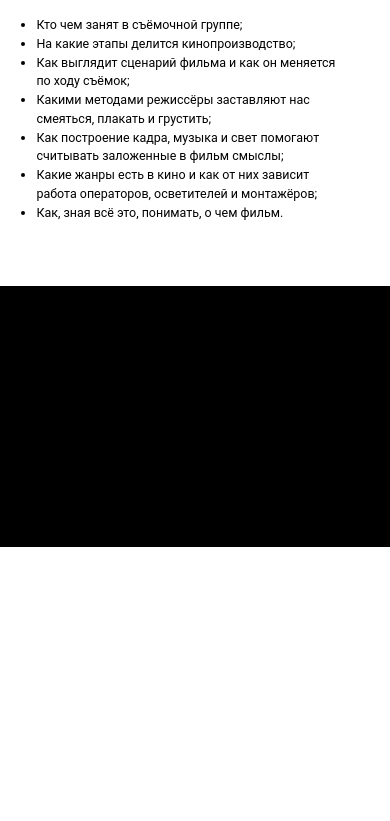
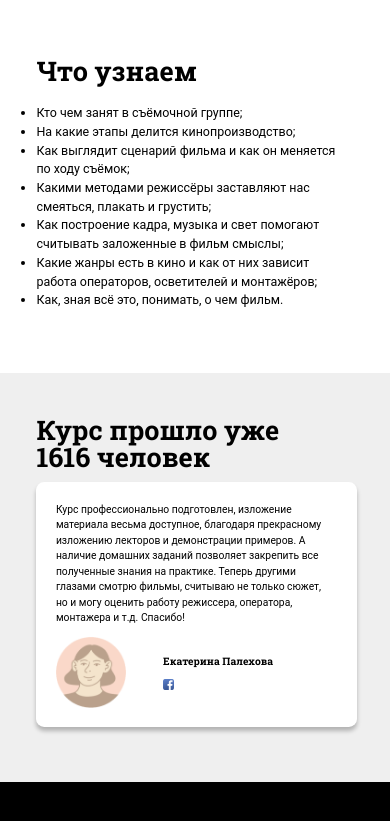
Before and after one commit to keha12345/Curiosity, a plain HTML site: page index.html in a window 390 px wide. Shown: the part 1035-1856 px from the top of the page. Before the commit the page ends 1582 px from the top, so only its background shows below. Drawn offline with Linux system fonts and the light colour scheme.

Commit message:
Masha_08.10.21 11:00

```diff
--- a/index.html
+++ b/index.html
@@ -92,6 +92,32 @@
             </section>
             <section class="masha-bg-total">
                 <!-- Для Маши -->
+                <div class="masha">
+                    <div class="back-grey">
+                        <div class="wrapper">
+                            <h2>
+                                Курс прошло уже 1616&nbsp;человек
+                            </h2>
+                            <div class="review">
+                                <p>Курс профессионально подготовлен, изложение материала весьма доступное, благодаря прекрасному
+                                    изложению лекторов и демонстрации примеров. А наличие домашних заданий позволяет закрепить
+                                    все полученные знания на практике. Теперь другими глазами смотрю фильмы, считываю не только
+                                    сюжет, но и могу оценить работу режиссера, оператора, монтажера и т.д. Спасибо!
+                                </p>
+                                <div class="review-autor">
+                                    <img class="autor-photo" src="./src/review-author-photo.png" alt="review-author-photo">
+                                    <div class="autor-name">
+                                        <p>
+                                            Екатерина Палехова
+                                        </p>
+                                        <img class="fb-logo" src="./src/fb_2 1.png" alt="fb-logo">
+                                    </div>
+                                </div>
+                            </div>
+
+                        </div>
+                    </div>
+                </div>
                 <!-- test -->
             </section>
             <section class="sasha-bg-price">
--- a/style.css
+++ b/style.css
@@ -439,6 +439,140 @@ a {
 /* не трогать */
 
 /* Начало Для Маша */
+p{
+    margin: 2.5vw 0;
+}
+h2{
+    font-family: Roboto Slab, Arial, serif;
+    font-style: normal;
+    font-weight: 700;
+    margin: 3vw 0;
+}
+.wrapper{
+    margin: 0 8.4vw;
+}
+.utp{
+    font-family: Roboto, Arial, sans-serif;
+    font-style: normal;
+    font-weight: 700;
+}
+.utp p{
+    font-weight: 400;
+}
+
+.masha .wrapper {
+    padding: 3vw 8.47vw;
+}
+
+.masha h2 {
+    font-size: 3.87vw;
+}
+
+.back-grey {
+    background-color: #EFEFEF;
+}
+
+.review {
+    background-color: white;
+    width: 54.93vw;
+    padding: 2.2vw 3vw;
+    box-shadow: 0px 4px 4px rgba(0, 0, 0, 0.25);
+    border-radius: 2.08vw;
+}
+
+.review p {
+    font-family: Roboto, Arial, sans-serif;
+    font-weight: 400;
+    font-style: normal;
+    font-size: 1.39vw;
+    line-height: 2.09vw;
+}
+
+.review-autor {
+    display: flex;
+    align-items: center;
+}
+
+.autor-photo {
+    width: 19%;
+    margin-right: 6.3%;
+}
+
+.autor-name p {
+    font-family: Roboto Slab, Arial, serif;
+    font-weight: 700;
+    font-size: 2vw;
+    margin: 0;
+}
+
+.autor-name .fb-logo {
+    width: 10%;
+    margin-top: 1.5vw;
+}
+
+/* @media для блока Маши для 833px */
+@media (max-width: 833px){
+
+    .masha .wrapper {
+        display: flex;
+        flex-direction: column;
+        align-items: center;
+        justify-content: center;
+        padding: 0 0;
+    }
+
+    .masha h2 {
+       margin-top: 11vw;
+       font-size: 6.9vw;
+       line-height: 6.95vw;
+    }
+
+    .review {
+        width: 100%;
+        margin: 0 0 14vw 0;
+        padding: 5vw 7.5vw 5vw 5vw;
+    }
+
+    .review-autor {
+        width: 100%;
+    }
+    .review p {
+        font-family: Roboto, Arial, sans-serif;
+        font-weight: 400;
+        font-style: normal;
+        font-size: 2.65vw;
+        line-height: 3.98vw;
+        margin: 0 0 2.5vw 0;
+    }
+
+    .autor-photo {
+        width: 26%;
+        margin-right: 6.3%;
+    }
+
+    .autor-name {
+        margin-left: 5vw;
+    }
+
+    .autor-name p {
+        font-family: Roboto Slab, Arial, serif;
+        font-weight: 700;
+        font-size: 3.72vw;
+        line-height: 101%;
+        /* line-height: 3.8vw; */
+    }
+
+    .review p {
+        font-size: 2.65vw;
+        line-height: 3.98vw;
+    }
+
+    .autor-name .fb-logo {
+        width: 10%;
+        margin-top: 2.5vw;
+    }
+}
+
 
 /* Конец Для Маша */
 
```
Also changed, not shown: src/fb_2 1.png (added), src/review-author-photo.png (added).
